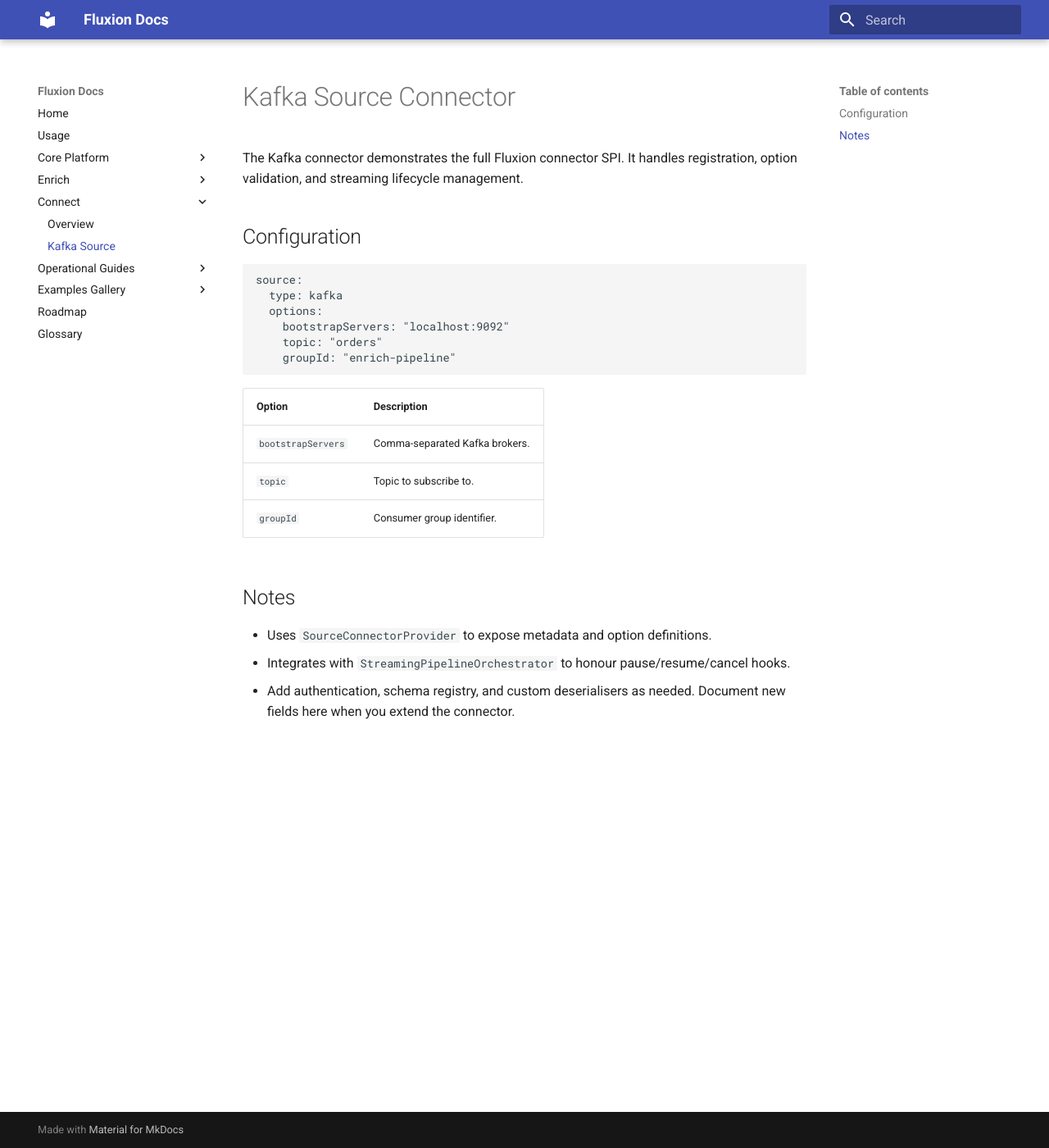
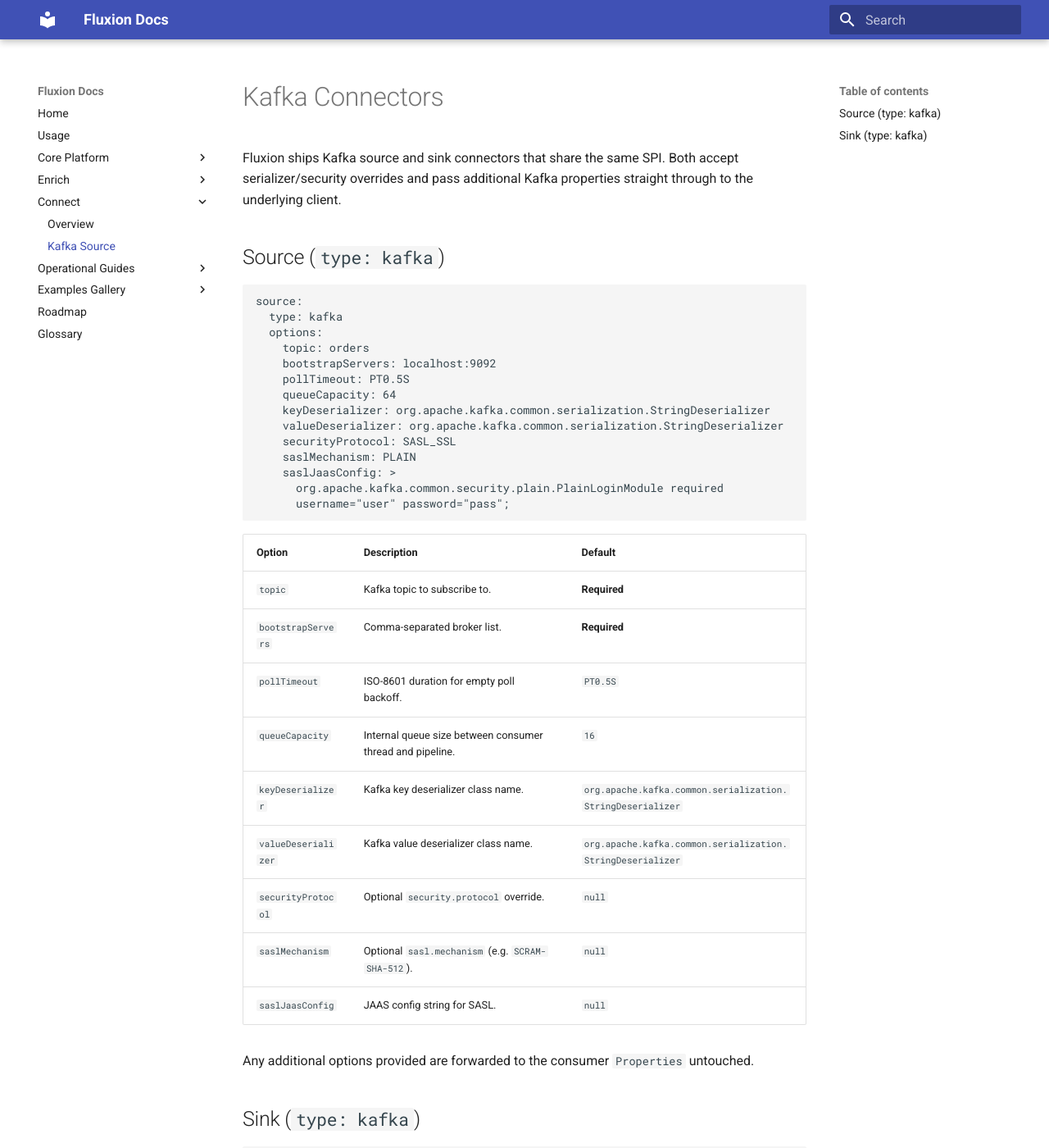
Before and after one commit to aredlavenkat/fluxion-docs, an MkDocs documentation site: the page built from docs/connect/kafka.md, in a window 1280 px wide and 1400 px high. Shown: the whole window at 82% size. Built offline with MkDocs 1.6.1 and Material for MkDocs 9.7.7, drawn with Linux system fonts in a browser that asks for light colours; some of the changed text lies outside the part shown.

Commit message:
kafka options added

````diff
--- a/docs/connect/kafka.md
+++ b/docs/connect/kafka.md
@@ -1,26 +1,72 @@
-# Kafka Source Connector
+# Kafka Connectors
 
-The Kafka connector demonstrates the full Fluxion connector SPI. It handles registration, option validation, and streaming lifecycle management.
+Fluxion ships Kafka source and sink connectors that share the same SPI. Both accept serializer/security overrides and pass additional Kafka properties straight through to the underlying client.
 
-## Configuration
+## Source (`type: kafka`)
 
 ```yaml
 source:
   type: kafka
   options:
-    bootstrapServers: "localhost:9092"
-    topic: "orders"
-    groupId: "enrich-pipeline"
+    topic: orders
+    bootstrapServers: localhost:9092
+    pollTimeout: PT0.5S
+    queueCapacity: 64
+    keyDeserializer: org.apache.kafka.common.serialization.StringDeserializer
+    valueDeserializer: org.apache.kafka.common.serialization.StringDeserializer
+    securityProtocol: SASL_SSL
+    saslMechanism: PLAIN
+    saslJaasConfig: >
+      org.apache.kafka.common.security.plain.PlainLoginModule required
+      username="user" password="pass";
 ```
 
-| Option | Description |
-| --- | --- |
-| `bootstrapServers` | Comma-separated Kafka brokers. |
-| `topic` | Topic to subscribe to. |
-| `groupId` | Consumer group identifier. |
+| Option | Description | Default |
+| --- | --- | --- |
+| `topic` | Kafka topic to subscribe to. | **Required** |
+| `bootstrapServers` | Comma-separated broker list. | **Required** |
+| `pollTimeout` | ISO-8601 duration for empty poll backoff. | `PT0.5S` |
+| `queueCapacity` | Internal queue size between consumer thread and pipeline. | `16` |
+| `keyDeserializer` | Kafka key deserializer class name. | `org.apache.kafka.common.serialization.StringDeserializer` |
+| `valueDeserializer` | Kafka value deserializer class name. | `org.apache.kafka.common.serialization.StringDeserializer` |
+| `securityProtocol` | Optional `security.protocol` override. | `null` |
+| `saslMechanism` | Optional `sasl.mechanism` (e.g. `SCRAM-SHA-512`). | `null` |
+| `saslJaasConfig` | JAAS config string for SASL. | `null` |
 
-## Notes
+Any additional options provided are forwarded to the consumer `Properties` untouched.
 
-- Uses `SourceConnectorProvider` to expose metadata and option definitions.
-- Integrates with `StreamingPipelineOrchestrator` to honour pause/resume/cancel hooks.
-- Add authentication, schema registry, and custom deserialisers as needed. Document new fields here when you extend the connector.
+## Sink (`type: kafka`)
+
+```yaml
+sink:
+  type: kafka
+  options:
+    topic: orders-out
+    bootstrapServers: localhost:9092
+    batchSize: 200
+    flushTimeout: PT5S
+    acks: all
+    keySerializer: org.apache.kafka.common.serialization.StringSerializer
+    valueSerializer: org.apache.kafka.common.serialization.StringSerializer
+    securityProtocol: SASL_SSL
+    saslMechanism: PLAIN
+    saslJaasConfig: >
+      org.apache.kafka.common.security.plain.PlainLoginModule required
+      username="user" password="pass";
+    compression.type: gzip
+```
+
+| Option | Description | Default |
+| --- | --- | --- |
+| `topic` | Kafka topic to publish to. | **Required** |
+| `bootstrapServers` | Comma-separated broker list. | **Required** |
+| `batchSize` | Number of documents per send batch. | `100` |
+| `flushTimeout` | ISO-8601 duration to await acknowledgements. | `PT10S` |
+| `acks` | Producer acknowledgement level (`acks`). | `1` |
+| `keySerializer` | Kafka key serializer class. | `org.apache.kafka.common.serialization.StringSerializer` |
+| `valueSerializer` | Kafka value serializer class. | `org.apache.kafka.common.serialization.StringSerializer` |
+| `securityProtocol` | Optional `security.protocol`. | `null` |
+| `saslMechanism` | Optional `sasl.mechanism`. | `null` |
+| `saslJaasConfig` | JAAS config string for SASL. | `null` |
+
+The sink batches JSON-encoded documents, tracks publish/failure metrics, and flushes the producer after each batch. As with the source, any extra option key/value pairs are copied directly into the producer `Properties`.
````
